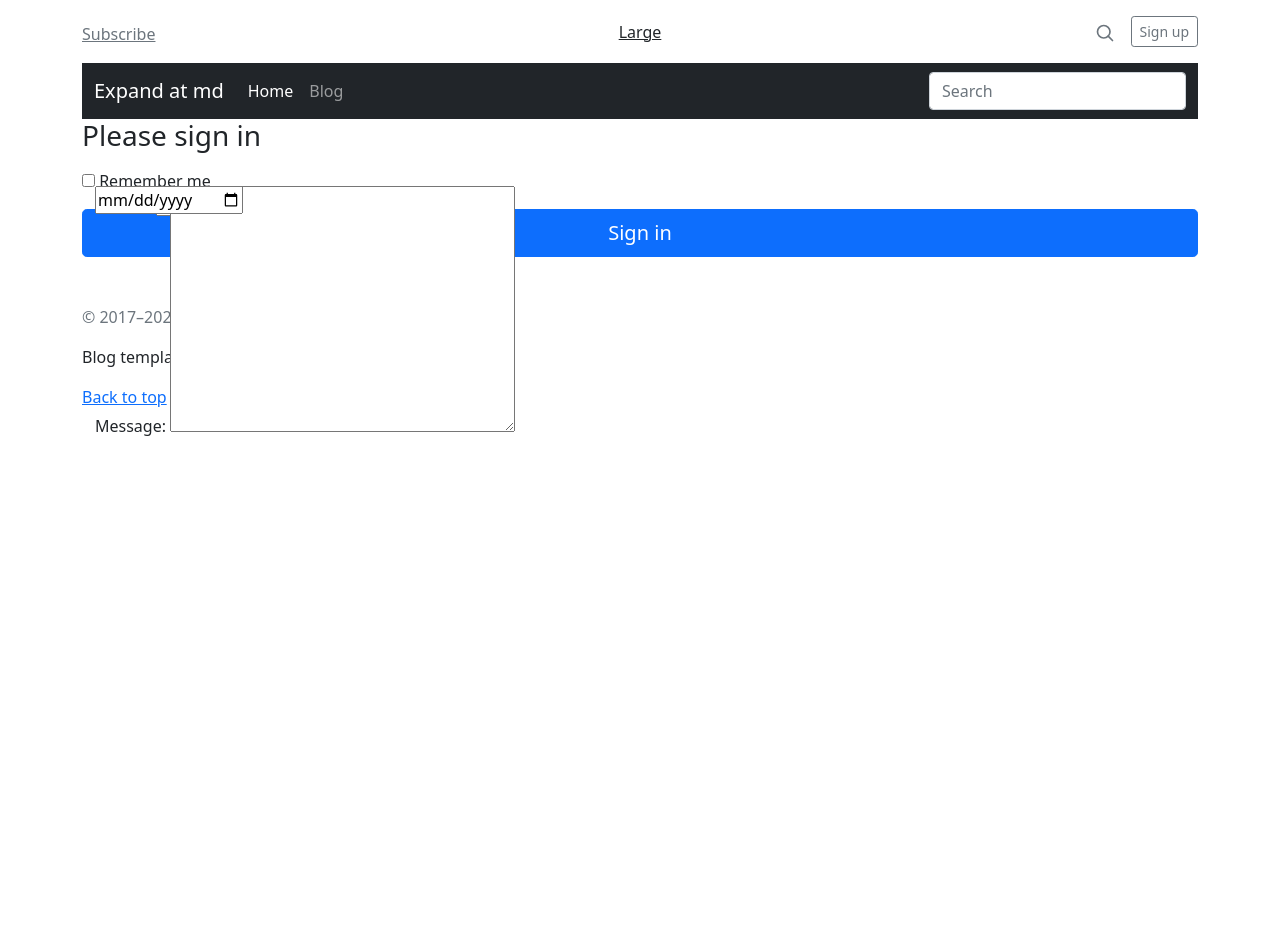
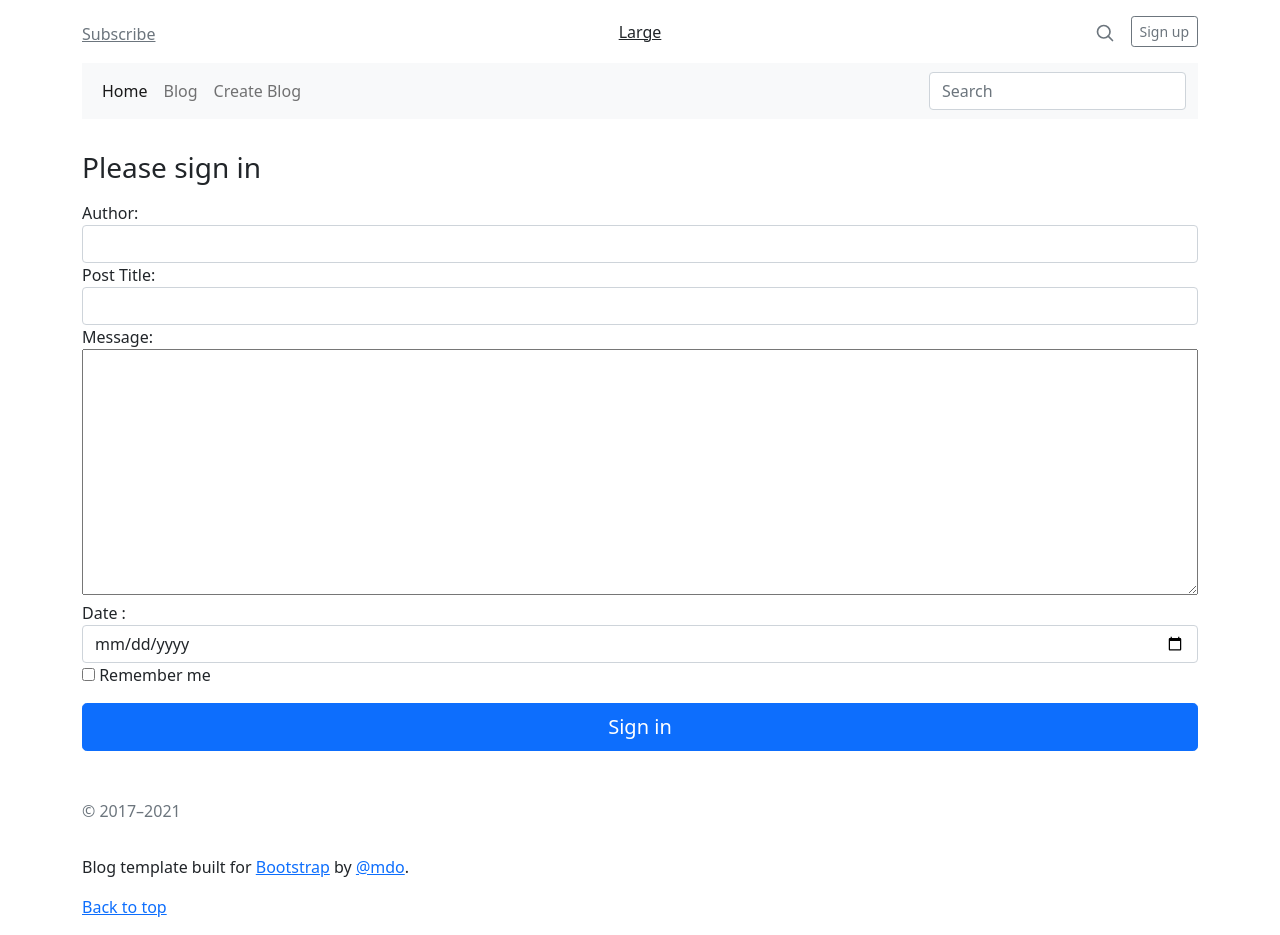
Before and after one commit to raythompsonwebdev/blog-project, a React (Create React App) app in the folder client/: page /create-blog in a window 1280 px wide. Before the commit the page ends 800 px from the top, so only its background shows below. Built offline with nearby package versions, Linux system fonts and the light colour scheme.

Commit message:
added sass file

```diff
--- a/client/src/components/Blogform.js
+++ b/client/src/components/Blogform.js
@@ -32,13 +32,14 @@ export default function Blogform() {
   }
 
   return (
-    <form id="form" onSubmit={submit}>
+    <form id="create-blog" onSubmit={submit}>
       <h1 className="h3 mb-3 fw-normal">Please sign in</h1>
 
-      <div className="form-floating">
+      <div className="form-group">
         <label htmlFor="author">
           Author:&#32;
           <input
+            className="form-control"
             type="text"
             name="author"
             id="author"
@@ -49,13 +50,14 @@ export default function Blogform() {
         </label>
       </div>
 
-      <div className="form-floating">
+      <div className="form-group">
         <label htmlFor="posttitle">
           Post Title:&#32;
           <input
+            className="form-control"
             type="posttitle"
-            name="posttitlel"
-            id="posttitlel"
+            name="posttitle"
+            id="posttitle"
             value={posttitle}
             onChange={handlePosttitle}
             required
@@ -63,23 +65,29 @@ export default function Blogform() {
         </label>
       </div>
 
-      <div className="form-floating">
+      <div className="form-group">
         <label htmlFor="post">
-          Message:&#32;
+          <span>Message:&#32;</span>
           <textarea
             value={post}
             onChange={handlePost}
             name="post"
             id="post"
-            cols="35"
             rows="10"
           />
         </label>
       </div>
 
-      <div className="form-floating">
+      <div className="form-group">
         <label htmlFor="date">
-          <input type="date" id="date" name="date" onChange={handleDate} />
+          Date :
+          <input
+            className="form-control"
+            type="date"
+            id="date"
+            name="date"
+            onChange={handleDate}
+          />
         </label>
       </div>
 
--- a/client/src/components/MainNav.js
+++ b/client/src/components/MainNav.js
@@ -5,19 +5,12 @@ import { Link } from "react-router-dom";
 function MainNav() {
   return (
     <nav
-      className="navbar navbar-expand-md navbar-dark bg-dark"
+      className="navbar navbar-expand-md navbar-light bg-light"
       aria-label="Fourth navbar example"
     >
       <div className="container-fluid">
-        <Link className="navbar-brand" to="/">
-          Expand at md
-        </Link>
-        {/* <button className="navbar-toggler" type="button" data-bs-toggle="collapse" data-bs-target="#navbarsExample04" aria-controls="navbarsExample04" aria-expanded="false" aria-label="Toggle navigation">
-          <span className="navbar-toggler-icon"></span>
-        </button> */}
-
         <div className="collapse navbar-collapse" id="navbarsExample04">
-          <ul className="navbar-nav me-auto mb-2 mb-md-0">
+          <ul className="navbar-nav me-auto ">
             <li className="nav-item">
               <Link className="nav-link active" aria-current="page" to="/">
                 Home
@@ -26,6 +19,11 @@ function MainNav() {
             <li className="nav-item">
               <Link className="nav-link" to="/blog">
                 Blog
+              </Link>
+            </li>
+            <li className="nav-item">
+              <Link className="nav-link" to="/create-blog">
+                Create Blog
               </Link>
             </li>
           </ul>
--- a/client/src/pages/App.js
+++ b/client/src/pages/App.js
@@ -33,7 +33,7 @@ function App() {
   });
 
   return (
-    <div>
+    <main role="main">
       <div className="jumbotron p-4 p-md-5 text-white rounded bg-dark">
         <div className="col-md-6 px-0">
           <h1 className="display-4 font-italic">
@@ -51,6 +51,7 @@ function App() {
           </p>
         </div>
       </div>
+      <br />
       <div className="row mb-2">
         <div className="col-md-6">
           <div className="row no-gutters border rounded overflow-hidden flex-md-row mb-4 shadow-sm h-md-250 position-relative">
@@ -199,7 +200,7 @@ function App() {
           </div>
         </div>
       </div>
-    </div>
+    </main>
   );
 }
 
--- a/client/src/reportWebVitals.js
+++ b/client/src/reportWebVitals.js
@@ -1,6 +1,6 @@
-const reportWebVitals = onPerfEntry => {
+function reportWebVitals(onPerfEntry) {
   if (onPerfEntry && onPerfEntry instanceof Function) {
-    import('web-vitals').then(({ getCLS, getFID, getFCP, getLCP, getTTFB }) => {
+    import("web-vitals").then(({ getCLS, getFID, getFCP, getLCP, getTTFB }) => {
       getCLS(onPerfEntry);
       getFID(onPerfEntry);
       getFCP(onPerfEntry);
@@ -8,6 +8,6 @@ const reportWebVitals = onPerfEntry => {
       getTTFB(onPerfEntry);
     });
   }
-};
+}
 
 export default reportWebVitals;
--- /dev/null
+++ b/client/src/sass/style.scss
@@ -0,0 +1,19 @@
+
+
+label{
+  width: 100%;
+
+  span{
+    display:block;
+    width:100%;
+  }
+
+  textarea{
+    width:100%;
+  }
+}
+
+#create-blog{
+
+  margin: 2em 0;
+}
```
Also changed, not shown: client/src/index.js (+14 -20 lines).
